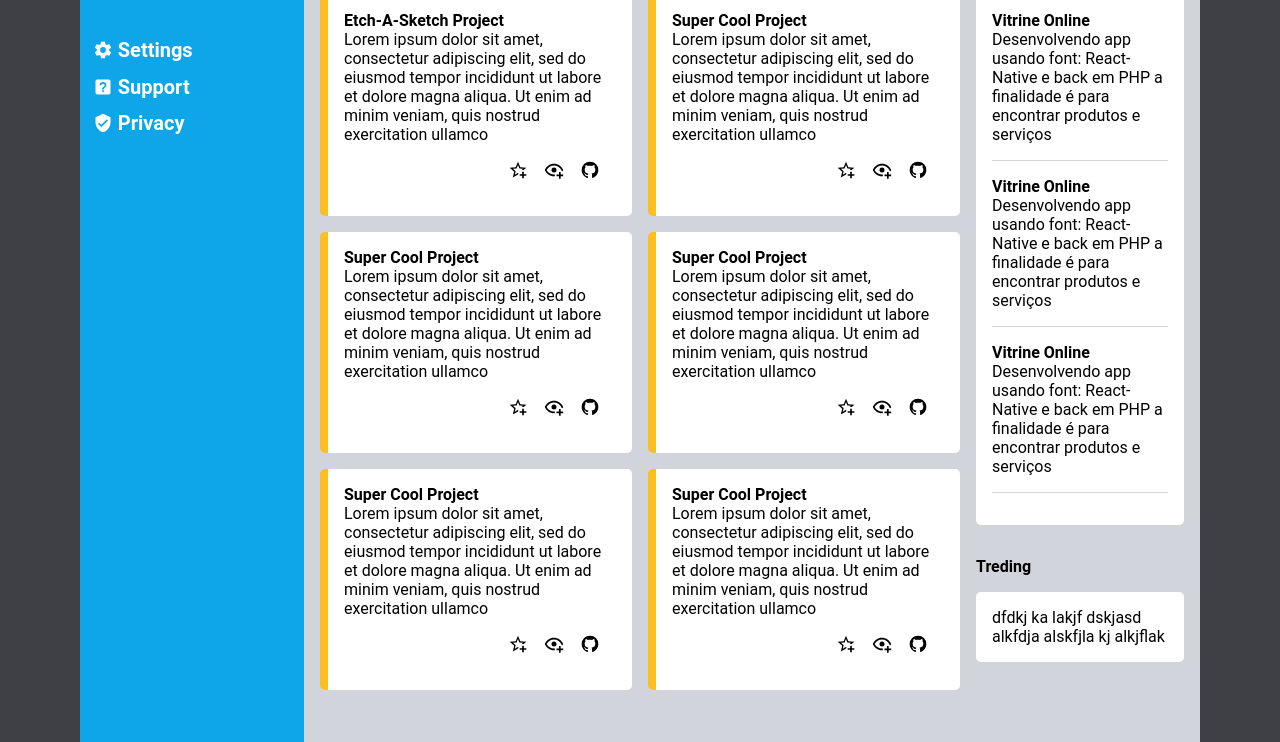
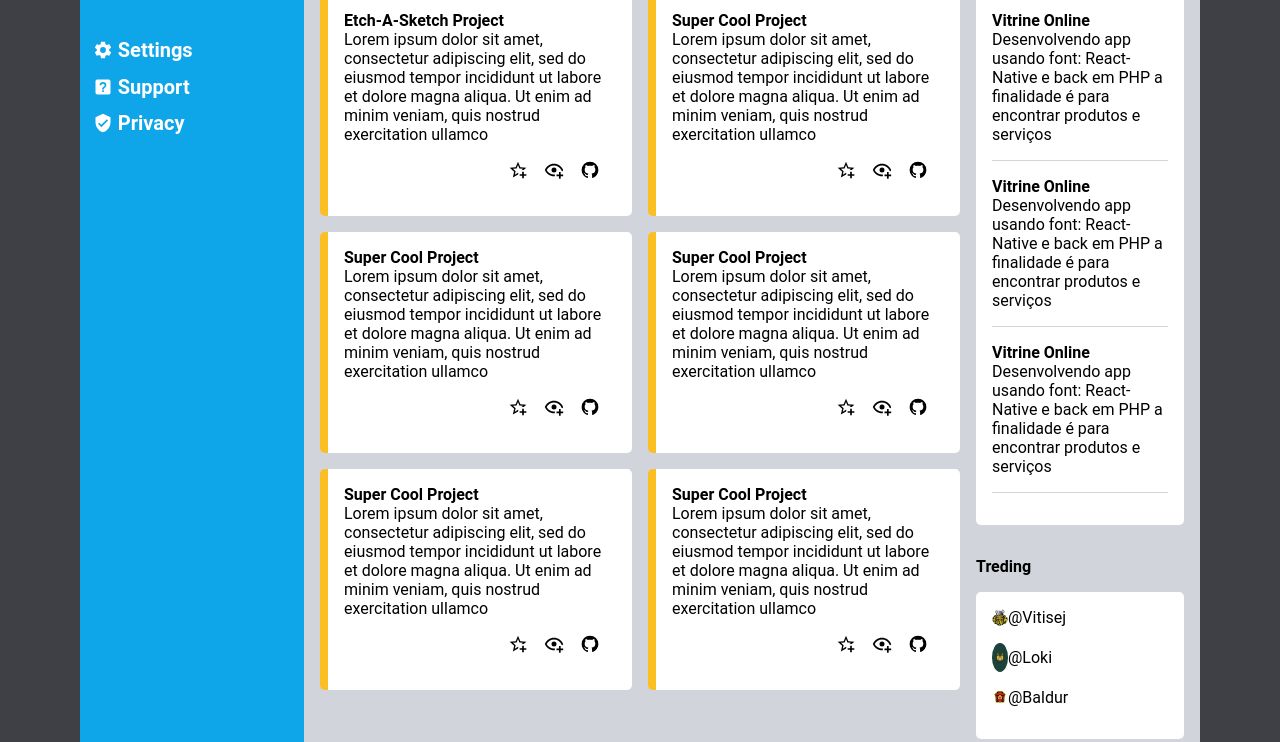
Before and after one commit to HelderPaiva13/admin-dashboard, a plain HTML site: page index.html in a window 1280 px wide. Shown: the part 252-994 px from the top of the page. Drawn offline with Linux system fonts and the light colour scheme.

Commit message:
finalizado painel direto baixo e projeto

```diff
--- a/index.html
+++ b/index.html
@@ -282,6 +282,7 @@
 
       </div>
       <div class="displayRight">
+
         <div class="annoucements">
           <div class="tituloRight">Annoucements</div>
           <div class="contentRight">
@@ -308,11 +309,28 @@
             </div>
           </div>
         </div>
+
         <div class="treding">
+
           <div class="tituloRight">Treding</div>
-          <div class="contentRight">dfdkj ka lakjf dskjasd alkfdja
-            alskfjla kj alkjflak
+          <div class="contentRight2">
+            <div>
+              <img src="assets/clipart4741852.png"/>
+              <span> @Vitisej</span>
+            </div>
+
+            <div>
+              <img src="assets/HD-wallpaper-loki-head-thor.jpg"/>
+              <span> @Loki </span>
+            </div>
+
+            <div>
+              <img src="assets/baldur.jpg"/>
+              <span> @Baldur </span>
+            </div>
+
           </div>
+
         </div>
 
       </div>
--- a/styles.css
+++ b/styles.css
@@ -178,14 +178,13 @@ body {
   grid-row: 2/3;
   display: grid;
   grid-template-columns: 3fr 1fr;
+
   background-color: var(--cinza);
 }
 
 .displayLeft {
   display: flex;
   flex-direction: column;
-
-
 }
 
 .displayRight {
@@ -217,6 +216,28 @@ body {
 
 .treding{
 
+}
+
+.contentRight2 {
+  background-color: white;
+  border-radius: 5px;
+  padding: 1rem;
+  display: flex;
+  flex-direction: column;
+
+}
+
+.contentRight2 img {
+  width: 1rem;
+  heigth: 1rem;
+  border-radius: 50%;
+}
+
+.contentRight2 div {
+  padding-bottom: 1rem;
+  display: flex;
+  align-content: center;
+  align-items: center;
 }
 
 .titulo {
```
Also changed, not shown: assets/HD-wallpaper-loki-head-thor.jpg (added), assets/baldur.jpg (added), assets/gnome-viking-guerreiro-personagem-de-desenho-animado-com-espada-e-escudo-ilustracao-vetorial-desenhada-a-mao_20412-2232.avif (added).
